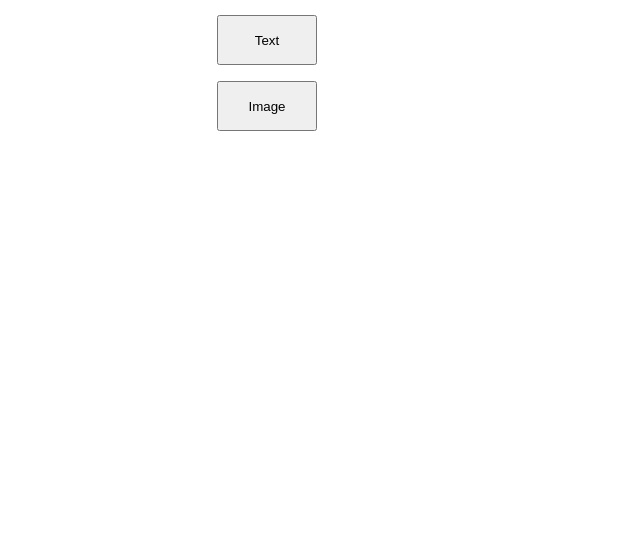
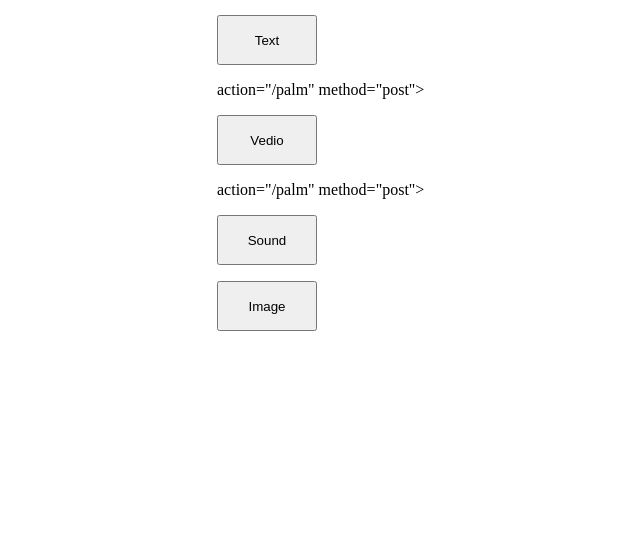
Before and after one commit to ygf888/task3, a Flask app: page / in a window 1280 px wide. Shown: the part 267-800 px from the top of the page, without its empty margins (107-747 px from the left). Run offline with Flask 3, Linux system fonts and the light colour scheme.

Commit message:
Update index.html

```diff
--- a/templates/index.html
+++ b/templates/index.html
@@ -26,7 +26,10 @@
          width="300" height="200">
     <form action="/palm" method="post">
         <p><input type="submit" value="Text" style="width:100px;height:50px"></p>
-    </form>
+    </form> action="/palm" method="post">
+        <p><input type="submit" value="Vedio" style="width:100px;height:50px"></p>
+     </form> action="/palm" method="post">
+        <p><input type="submit" value="Sound" style="width:100px;height:50px"></p>
     <form action="/mj" method="post">
         <p><input type="submit" value="Image" style="width:100px;height:50px"></p>
     </form>
```
